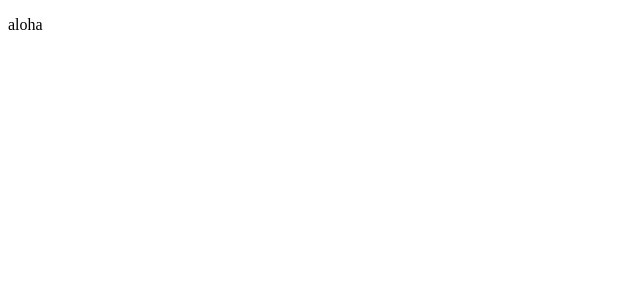
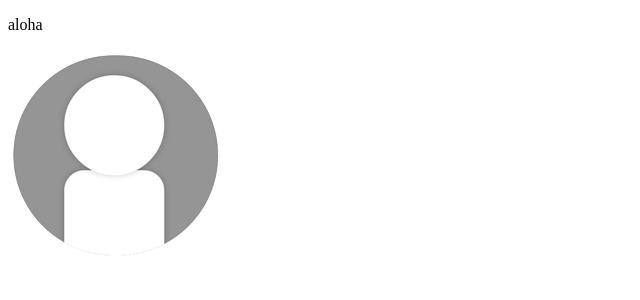
Before and after one commit to armenio2/time-line2, a React (Create React App) app: page / in a window 1280 px wide. Shown: the top 300 px of the page, without its empty margins (0-640 px from the left). Built offline with nearby package versions, Linux system fonts and the light colour scheme.

Commit message:
create avatar

```diff
--- a/src/App.js
+++ b/src/App.js
@@ -1,9 +1,12 @@
 import React from 'react';
+import Avatar from './components/support/avatar/avatar';
+
 
 function App() {
   return (
     <div className="App">
       <p>aloha</p>
+      <Avatar></Avatar>
     </div>
   );
 }
--- /dev/null
+++ b/src/assets/img/index.js
@@ -0,0 +1,5 @@
+import placeholder from './avatar/placeholder.png';
+
+export const avatar = {
+    placeholder: placeholder
+}
--- /dev/null
+++ b/src/assets/index.js
@@ -0,0 +1,5 @@
+import img from './img';
+
+export default {
+        img
+    }
--- /dev/null
+++ b/src/components/support/avatar/avatar.jsx
@@ -0,0 +1,28 @@
+import React from 'react';
+
+import { avatar } from '../../../assets/img'
+
+const isValid = (src) => {
+    if (src) {
+        return true
+    } else {
+        return false
+    }
+}
+
+/**
+ * EX: src='foo.png' alt='description'
+ */
+const Avatar = (props) => {
+    const valid = isValid(props.src)
+    return (
+        <div>
+            <img
+                src={valid ? props.src : avatar.placeholder}
+                alt={props.alt}
+            />
+        </div>
+    );
+}
+
+export default Avatar;
```
Also changed, not shown: src/assets/img/avatar/placeholder.png (added).
